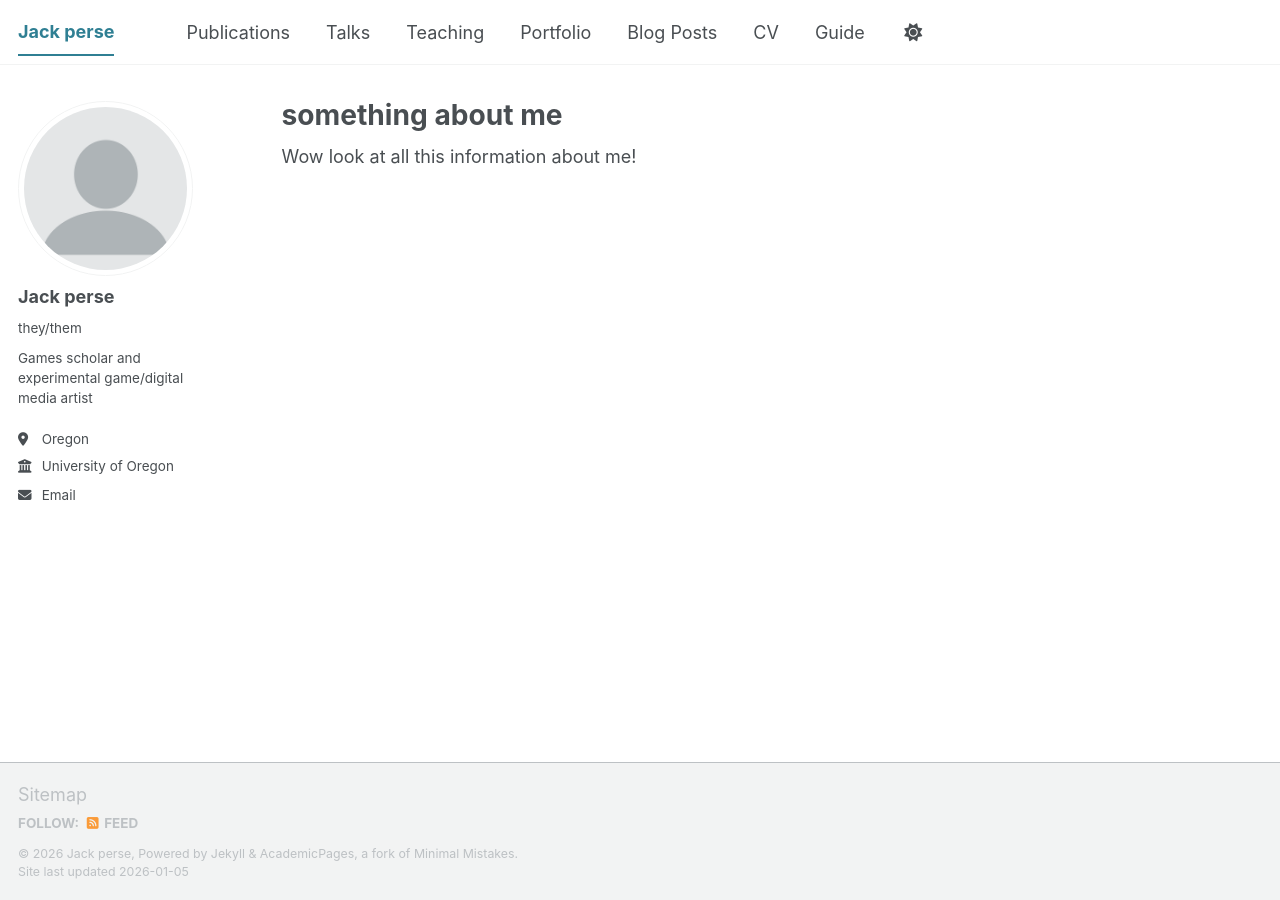
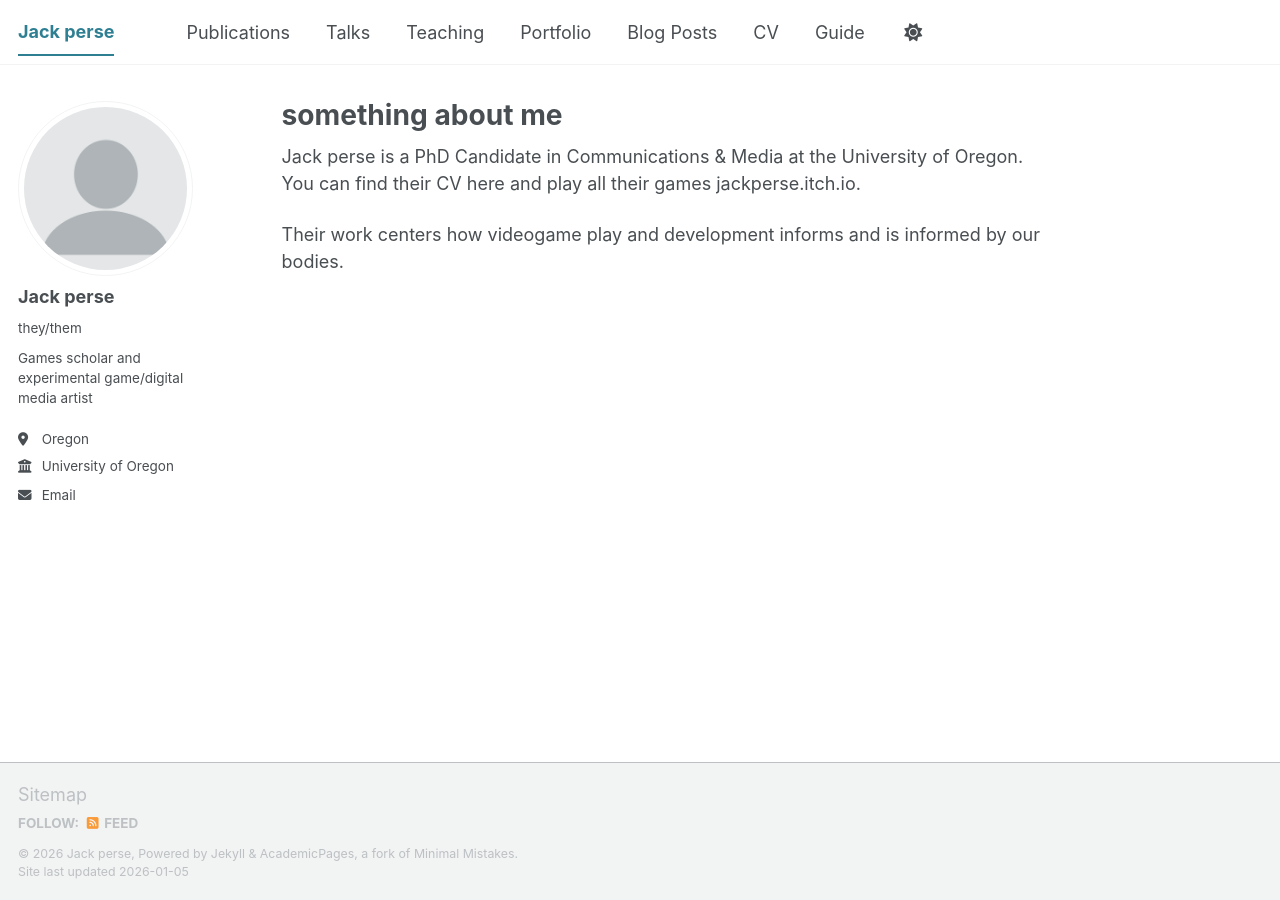
Before and after one commit to jackperse/jackperse.github.io, a Jekyll site: the page built from _pages/about.md, in a window 1280 px wide. Built offline with Jekyll 4.4.1, drawn with Linux system fonts in a browser that asks for light colours; a script bundle is joined from its source files by our own code; library files that are not in the unit come from our copies.

Commit message:
Update about.md

```diff
--- a/_pages/about.md
+++ b/_pages/about.md
@@ -9,4 +9,6 @@ redirect_from:
 
 <!-- side note there was a lot of info in this document so if I have questions about how to use this website i should probably find the original page for this -->
 
-Wow look at all this information about me!
+Jack perse is a PhD Candidate in Communications & Media at the University of Oregon. You can find their CV here and play all their games jackperse.itch.io.
+
+Their work centers how videogame play and development informs and is informed by our bodies.
```
